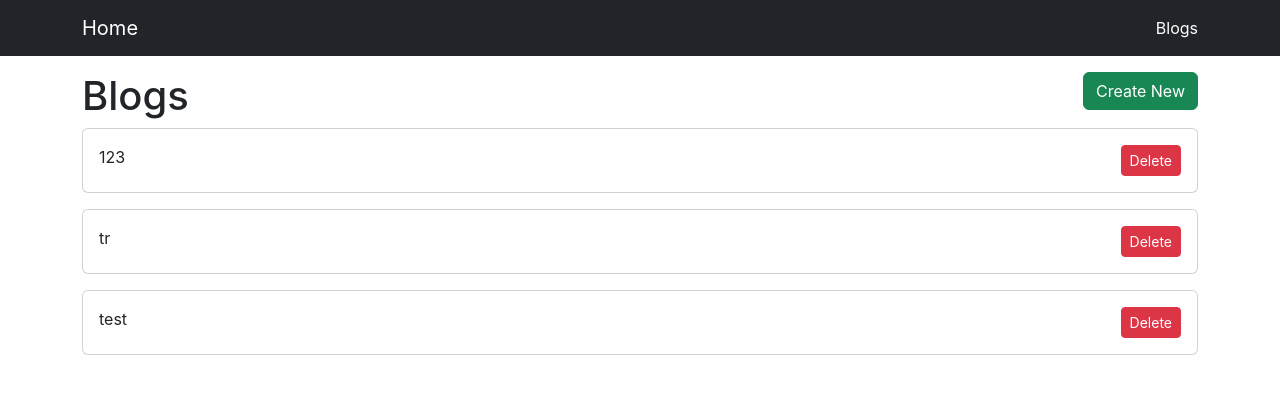
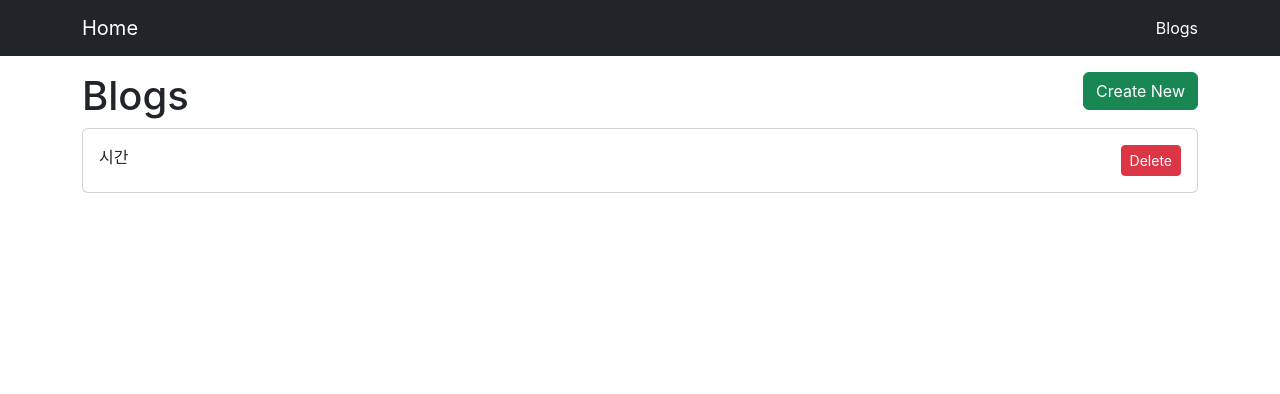
Before and after one commit to HanJeongSeol/inflearn_react_projectlearn, a React (Create React App) app in the folder react-basic/: page /blogs in a window 1280 px wide. Shown: the top 394 px of the page. Built offline with nearby package versions, Linux system fonts and the light colour scheme; data requests are answered from the project's data file.

Commit message:
39_블로그_생성시간_추가

```diff
--- a/react-basic/db.json
+++ b/react-basic/db.json
@@ -1,19 +1,10 @@
 {
-  "posts": [
-    {
-      "title": "123",
-      "body": "123",
-      "id": 1
-    },
-    {
-      "title": "tr",
-      "body": "tr",
-      "id": 2
-    },
-    {
-      "title": "test",
-      "body": "test",
-      "id": 3
-    }
-  ]
+    "posts": [
+        {
+            "title": "시간",
+            "body": "추가",
+            "createdAt": 1685427771339,
+            "id": 4
+        }
+    ]
 }
--- a/react-basic/src/components/BlogForm.jsx
+++ b/react-basic/src/components/BlogForm.jsx
@@ -7,12 +7,13 @@ const BlogForm = () => {
     const [body, setBody] = useState("")
 
     const navigate = useNavigate()
-
+    // post 생성 시간 추가. js의 Data 함수 사용. timestamp 형태로 저장된다.
     const onSubmit = () => {
         axios
             .post("http://localhost:3001/posts", {
                 title: title,
                 body,
+                createdAt: Date.now(),
             })
             .then(() => {
                 navigate("/blogs")
--- a/react-basic/src/pages/ListPage.js
+++ b/react-basic/src/pages/ListPage.js
@@ -40,7 +40,6 @@ const ListPage = () => {
         }
         return posts.map((post) => {
             return (
-                // navigate에 사용자가 클릭한 card의 id를 파라미터로 전달하여 일치하는 페이지를 보여주도록 한다.
                 <Card key={post.id} title={post.title} onClick={() => navigate(`/blogs/${post.id}`)}>
                     <div>
                         <button className="btn btn-danger btn-sm" onClick={(e) => deleteBlog(e, post.id)}>
--- a/react-basic/src/pages/ShowPage.js
+++ b/react-basic/src/pages/ShowPage.js
@@ -1,6 +1,6 @@
 import axios from "axios"
 import { useEffect, useState } from "react"
-import {  useParams } from "react-router-dom"
+import { useParams } from "react-router-dom"
 import LoadingSpinner from "../components/LoadingSpinner"
 
 const ShowPage = () => {
@@ -21,6 +21,10 @@ const ShowPage = () => {
         console.log("hello")
         getPost(id)
     }, [id])
+    // timestamp 값을 우리에게 익숙한 텍스트로 보여지도록 하는 함수
+    const printDate = (timestamp) => {
+        return new Date(timestamp).toLocaleString()
+    }
 
     if (loading) {
         return <LoadingSpinner />
@@ -28,6 +32,9 @@ const ShowPage = () => {
     return (
         <div>
             <h1>{post.title}</h1>
+            {/* 생성 시간 출력하기 */}
+            <small className="text-muted">Create At: {printDate(post.createdAt)}</small>
+            <hr />
             <p>{post.body}</p>
         </div>
     )
```
